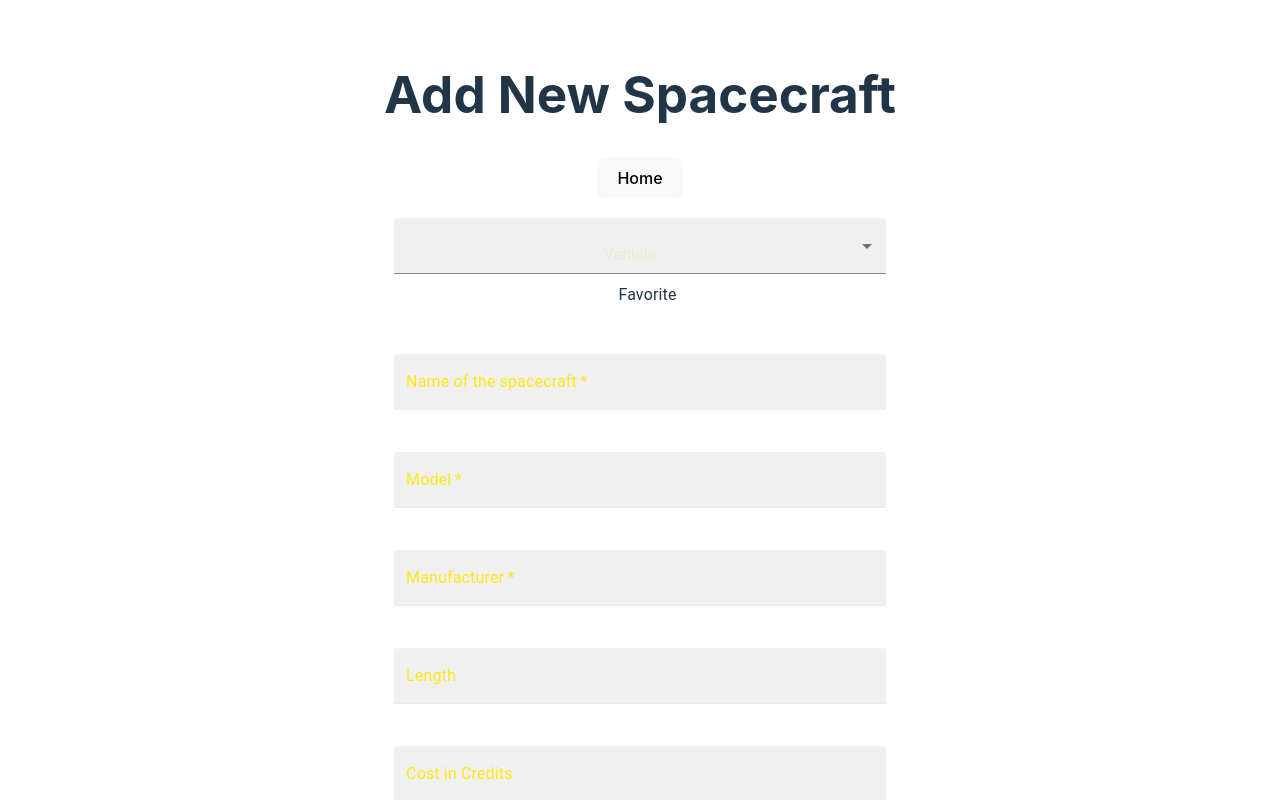
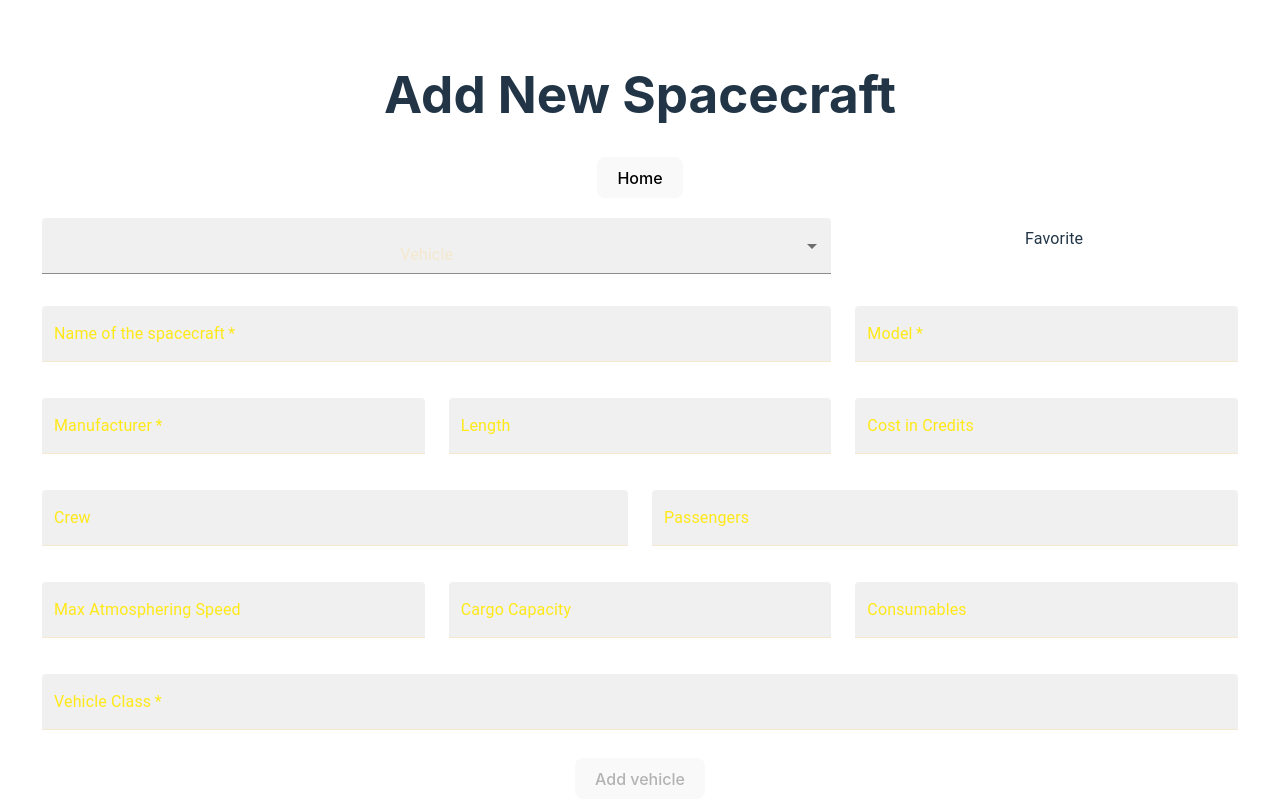
Before and after one commit to AugustoLL/Star-Wars-Garage, a React (Vite) app: page /add in a window 1280 px wide. Shown: the top 800 px of the page. Built offline with nearby package versions, Linux system fonts and the light colour scheme.

Commit message:
use a grid for the form

```diff
--- a/src/components/AddSpacecraftForm.tsx
+++ b/src/components/AddSpacecraftForm.tsx
@@ -4,6 +4,7 @@ import "./AddSpacecraftForm.css";
 import { LOCAL_STORAGE_VEHICLES_KEY, LOCAL_STORAGE_STARSHIPS_KEY } from "../constants";
 import FormInput from "./FormInput";
 import FormSnackbar from "./FormSnackbar";
+import Grid from '@mui/material/Grid2';
 
 
 import Checkbox from '@mui/material/Checkbox';
@@ -44,7 +45,10 @@ const AddSpacecraftForm: React.FC = () => {
     url: '',
   });
 
-
+  /**
+   * Reset the TextFields to their initial values.
+   * This will be called when the user submits the form.
+   */
   const resetFields = () => {
     setCommonData({
       type: 'vehicle',
@@ -132,10 +136,14 @@ const AddSpacecraftForm: React.FC = () => {
    * Render the form.
    * Depending on the type of spacecraft being added, it will render extra fields specific for Vehicles or Starships.
    * It will also render the submit button.
+   *
+   * It sets up a grid layout.
    */
   return (
     <form onSubmit={handleSubmit}>
-      <div>
+      <Grid container spacing={{ xs: 2, md: 3 }} columns={{ xs: 4, sm: 8, md: 12 }}>
+        {/* Common data for both Vehicles and Starships */}
+        <Grid size={{ xs: 4, sm: 8, md: 8 }}>
           {/* Selector to choose the Type of Spacecraft: Vehicle or Starship*/}
           <FormInput
             type="select"
@@ -145,10 +153,16 @@ const AddSpacecraftForm: React.FC = () => {
             onChange={e => setCommonData({...commonData, type: e.target.value})}
             required={true}
           />
-        {/* <select value={commonData.type} onChange={e => setCommonData({...commonData, type: e.target.value})}>
-          <option value="vehicle">Vehicle</option>
-          <option value="starship">Starship</option>
-        </select> */}
+        </Grid>
+        <Grid size={{ xs: 4, sm: 8, md: 4 }}>
+          {/* Checkbox to mark the spacecraft as favorite*/}
+          {/* <FormInput
+            type="checkbox"
+            label="Favorite"
+            name="favorite"
+            isChecked={commonData.favorite}
+            onChange={e => setCommonData({...commonData, favorite: e.target.checked})}
+          /> */}
           <FormControlLabel
             label="Favorite"
             control={
@@ -161,40 +175,65 @@ const AddSpacecraftForm: React.FC = () => {
               />
             }
           />
-      </div>
-
-      {/* Common data for both Vehicles and Starships */}
+        </Grid>
+        <Grid size={{ xs: 4, sm: 6, md: 8 }}>
           <FormInput label="Name of the spacecraft" name="name" value={commonData.name} onChange={e => setCommonData({...commonData, name: e.target.value})} required={true}/>
+        </Grid>
+        <Grid size={{ xs: 4, sm: 2, md: 4 }}>
           <FormInput label="Model" name="model" value={commonData.model} onChange={e => setCommonData({...commonData, model: e.target.value})} required={true} />
+        </Grid>
+        <Grid size={{ xs: 4, sm: 4, md: 4 }}>
           <FormInput label="Manufacturer" name="manufacturer" value={commonData.manufacturer} onChange={e => setCommonData({...commonData, manufacturer: e.target.value})} required={true} />
+        </Grid>
+        <Grid size={{ xs: 4, sm: 4, md: 4 }}>
           <FormInput label="Length" name="length" value={commonData.length} onChange={e => setCommonData({...commonData, length: e.target.value})} />
+        </Grid>
+        <Grid size={{ xs: 4, sm: 4, md: 4 }}>
           <FormInput label="Cost in Credits" name="cost_in_credits" value={commonData.cost_in_credits} onChange={e => setCommonData({...commonData, cost_in_credits: e.target.value})} />
+        </Grid>
+        <Grid size={{ xs: 4, sm: 4, md: 6 }}>
           <FormInput label="Crew" name="crew" value={commonData.crew} onChange={e => setCommonData({...commonData, crew: e.target.value})} />
+        </Grid>
+        <Grid size={{ xs: 4, sm: 4, md: 6 }}>
           <FormInput label="Passengers" name="passengers" value={commonData.passengers} onChange={e => setCommonData({...commonData, passengers: e.target.value})} />
+        </Grid>
+        <Grid size={{ xs: 4, sm: 4, md: 4 }}>
           <FormInput label="Max Atmosphering Speed" name="max_atmosphering_speed" value={commonData.max_atmosphering_speed} onChange={e => setCommonData({...commonData, max_atmosphering_speed: e.target.value})} />
+        </Grid>
+        <Grid size={{ xs: 4, sm: 4, md: 4 }}>
           <FormInput label="Cargo Capacity" name="cargo_capacity" value={commonData.cargo_capacity} onChange={e => setCommonData({...commonData, cargo_capacity: e.target.value})} />
+        </Grid>
+        <Grid size={{ xs: 4, sm: 4, md: 4 }}>
           <FormInput label="Consumables" name="consumables" value={commonData.consumables} onChange={e => setCommonData({...commonData, consumables: e.target.value})} />
-
-      {/*Multiple fields for Vehicles and Starships (FILMS and PILOTS)*/}
-
-
+        </Grid>
         {/* Specific fields for Vehicles */}
         {commonData.type === 'vehicle' && (
+          <Grid size={{ xs: 4, sm: 8, md: 12 }}>
             <FormInput label="Vehicle Class" name="vehicle_class" value={vehicleClass} onChange={e => setVehicleClass(e.target.value)} required={true} />
+          </Grid>
         )}
-
         {/* Specific fields for Starships */}
         {commonData.type === 'starship' && (
           <>
+            <Grid size={{ xs: 4, sm: 8, md: 4 }}>
               <FormInput label="Starship Class" name="starship_class" value={starshipClass} onChange={e => setStarshipClass(e.target.value)} required={true} />
+            </Grid>
+            <Grid size={{ xs: 4, sm: 4, md: 4 }}>
               <FormInput label="Hyperdrive Rating" name="hyperdrive_rating" value={hyperdriveRating} onChange={e => setHyperdriveRating(e.target.value)} required={true} />
+            </Grid>
+            <Grid size={{ xs: 4, sm: 4, md: 4 }}>
               <FormInput label="MGLT (Megalights per hour)" name="MGLT" value={MGLT} onChange={e => setMGLT(e.target.value)} required={true} />
+            </Grid>
           </>
         )}
-
+        {/* Submit button */}
+        <Grid size={{ xs: 4, sm: 8, md: 12 }}>
           <button type="submit" disabled={!commonData.name || !commonData.model || !commonData.manufacturer}>
             Add {commonData.type}
           </button>
+        </Grid>
+      </Grid>
+      {/* Snackbar */}
       <FormSnackbar
         isOpen={openSnackbar}
         onClose={() => setOpenSnackbar(false)}
--- a/src/components/FormInput.tsx
+++ b/src/components/FormInput.tsx
@@ -1,15 +1,20 @@
 import TextField from '@mui/material/TextField';
 import Select, { SelectChangeEvent } from '@mui/material/Select';
 import MenuItem from '@mui/material/MenuItem';
+import Checkbox from '@mui/material/Checkbox';
+import FormControlLabel from '@mui/material/FormControlLabel';
+import StarBorderOutlinedIcon from '@mui/icons-material/StarBorderOutlined';
+import StarIcon from '@mui/icons-material/Star';
 
 interface InputProps {
   label: string,
   name: string,
-  value: string,
+  value?: string,
   onChange: (event: React.ChangeEvent<HTMLInputElement>) => void,
   required?: boolean,
   type?: string,
   options?: {value: string, label: string}[],
+  isChecked?: boolean
 }
 
 const defaultOptions = [
@@ -49,7 +54,7 @@ const sx = {
   },
 }
 
-const Input: React.FC<InputProps> = ({ label, name, value, onChange, type = "text", required = false, options = defaultOptions}) => {
+const Input: React.FC<InputProps> = ({ label, name, value, onChange, type = "text", required = false, options = defaultOptions, isChecked = false}) => {
   if (type === "text") {
     return (
       <div className='input-container'>
@@ -95,6 +100,20 @@ const Input: React.FC<InputProps> = ({ label, name, value, onChange, type = "tex
       </div>
     )
   }
+  else if (type === "checkbox") {
+    <FormControlLabel
+      label={label}
+      control={
+        <Checkbox
+          className="favorite-checkbox"
+          icon={<StarBorderOutlinedIcon />}
+          checkedIcon={<StarIcon />}
+          checked={isChecked}
+          onChange={onChange}
+        />
+      }
+    />
+  }
 
 }
 
```
Lines whose indentation alone changed are shown as unchanged.
